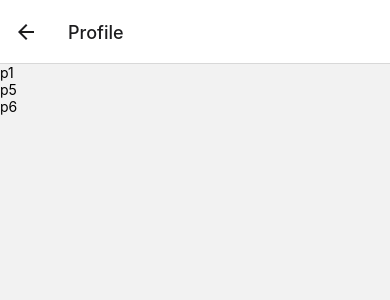
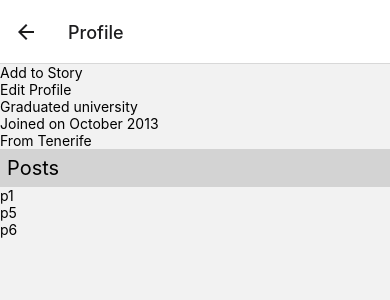
Before and after one commit to RouslanG/notJustFriends, a React Native app: screen /Profile in a window 390 px wide. Shown: the top 300 px of the page. Built offline with nearby package versions, Linux system fonts and the light colour scheme.

Commit message:
Started with buttons

```diff
--- a/assets/data/user.json
+++ b/assets/data/user.json
@@ -2,6 +2,9 @@
   "id": "u1",
   "image": "https://notjustdev-dummy.s3.us-east-2.amazonaws.com/avatars/vadim.jpg",
   "name": "Vadim Savin",
+  "education": "university",
+  "joinDate": "October 2013",
+  "location": "Tenerife",
   "posts": [
     {
       "id": "p1",
--- a/src/components/FeedPost.js
+++ b/src/components/FeedPost.js
@@ -1,5 +1,6 @@
 import { StyleSheet, Text, View, Image, Pressable } from 'react-native';
 import { useState } from "react";
+import { useNavigation } from "@react-navigation/native";
 
 import {
   Entypo,
@@ -12,7 +13,14 @@ import LikeImage from '../../assets/images/like.png';
 
 const FeedPost = ( { post } ) => {
 
+  const navigation = useNavigation();
+
   const [isLiked, setIsLiked] = useState(false);
+
+  const viewProfile = () => {
+    console.warn('View profile');
+    navigation.navigate("Profile");
+  };
 
   return (
 
@@ -23,9 +31,11 @@ const FeedPost = ( { post } ) => {
             source={{ uri: post.User.image }}
             style={styles.profileImage}
             />
+            <Pressable onPress={viewProfile} style={styles.name}>
+              <Text>{post.User.name}</Text>
+            </Pressable>
             <View>
-            <Text style={styles.name}>{post.User.name}</Text>
-            <Text style={styles.subtitle}>{post.createdAt}</Text>
+              <Text style={styles.subtitle}>{post.createdAt}</Text>
             </View>
             <Entypo
               name="dots-three-horizontal"
@@ -121,6 +131,7 @@ const styles = StyleSheet.create({
   },
   name: {
     fontWeight: '600',
+    marginRight: 5,
   },
   subtitle: {
     color: 'gray',
--- a/src/navigation/index.js
+++ b/src/navigation/index.js
@@ -12,8 +12,8 @@ const Navigator = () => {
         <NavigationContainer>
             <Stack.Navigator>
                 <Stack.Screen name="Feed" component={FeedScreen} />
+                <Stack.Screen name="Profile" component={ProfileScreen} />
                 <Stack.Screen name="Create post" component={CreatePostScreen} />
-                <Stack.Screen name="Profile" component={ProfileScreen} />
             </Stack.Navigator>
         </NavigationContainer>
     );
--- a/src/screens/ProfileScreen.js
+++ b/src/screens/ProfileScreen.js
@@ -1,14 +1,51 @@
-import { FlatList, Text } from "react-native";
+import { FlatList, Text, StyleSheet, View, Button } from "react-native";
 import users from '../../assets/data/user.json';
 
 const ProfileScreen = () => {
 
     return (
-        <FlatList
-            data={users.posts}
-            renderItem ={({item}) => <Text>{item.id}</Text>}
-        />
+        <View>
+            <View style={styles.buttonContainer}>
+                <View style={styles.addStoryButton}>
+                    <Text>Add to Story</Text>
+                </View>
+
+                <View style={styles.editProfileButton}>
+                    <Text>Edit Profile</Text>
+                </View>
+
+                <View style={styles.logOutButton}>
+
+                </View>
+            </View>
+
+            <View style={styles.userInfoContainer}>
+                <Text style={styles.education}>Graduated {users.education}</Text>
+                <Text style={styles.joinDate}>Joined on {users.joinDate}</Text>
+                <Text style={styles.location}>From {users.location}</Text>
+            </View>
+            <FlatList
+                data={users.posts}
+                renderItem ={({item}) => <Text>{item.id}</Text>}
+                ListHeaderComponent={
+                <View style={styles.listHeader}>
+                    <Text style={styles.headerText} >Posts</Text>
+                </View>
+                }
+            />
+        </View>
     );
 };
 
+const styles = StyleSheet.create({
+    listHeader: {
+        backgroundColor: 'lightgrey',
+        padding: 7,
+        paddingRight: 10,
+    },
+    headerText: {
+        fontSize: 20,
+    }
+});
+
 export default ProfileScreen;
```
